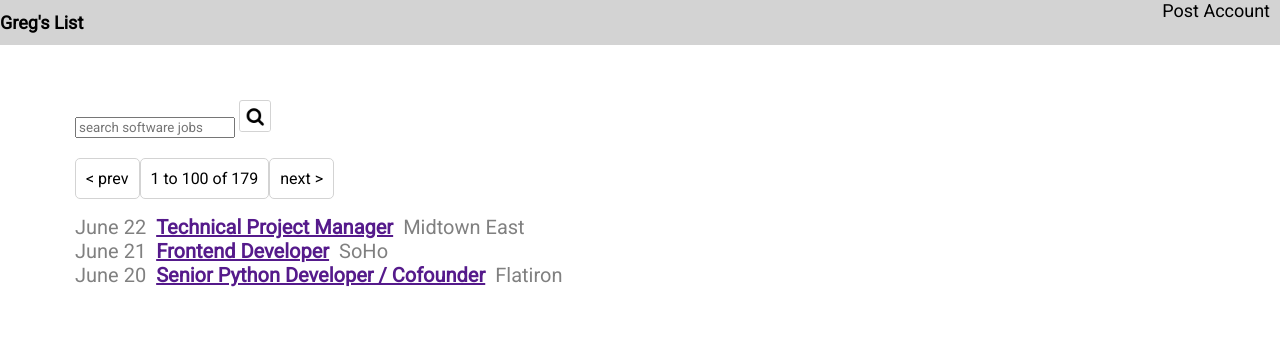
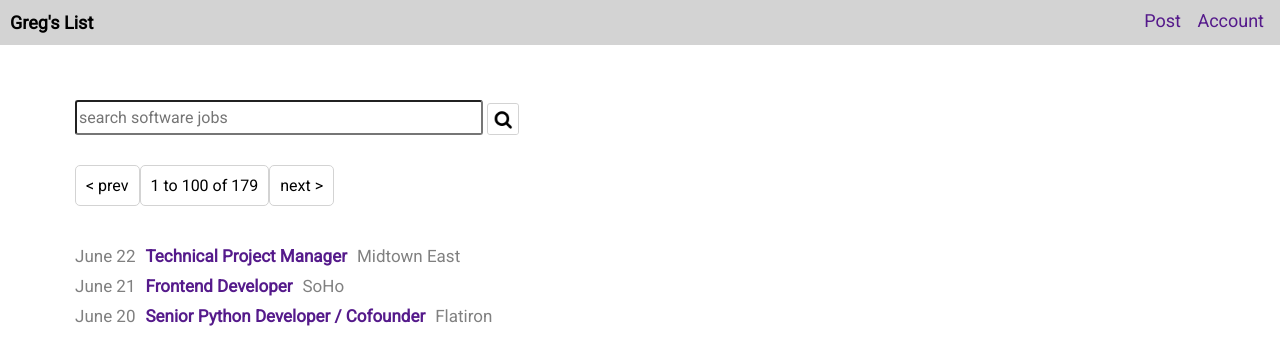
Before and after one commit to TCHayes/gregs-list, a plain HTML site: page index.html in a window 1280 px wide. Drawn offline with Linux system fonts and the light colour scheme.

Commit message:
Updates main search box to better fit prototype; places search button image next to bar with vertical align; minor font resizing to match prototype.

```diff
--- a/css/main.css
+++ b/css/main.css
@@ -1,5 +1,9 @@
 * {
 	font-family: 'Roboto', sans-serif;
+}
+
+a {
+	text-decoration: none;
 }
 
 body{
@@ -16,9 +20,15 @@ header h1, header nav, nav ul, nav ul li {
 	display: inline-block;
 	font-size: 18px;
 }
+
+header h1 {
+	padding-left: 10px;
+}
+
 nav {
 	position: absolute;
 	right: 10px;
+	top: 10px;
 }
 
 nav ul {
@@ -27,19 +37,37 @@ nav ul {
 	list-style: none;
 }
 
+nav li {
+	padding-left: 6px;
+	padding-right: 6px;
+	color: purple;
+}
+
 main {
 	margin-top: 100px;
 	margin-left: 75px;
 }
 
-.search-logo {
-	width: 30px;
-	border: 1px solid lightgray;
+.search-input {
+	display:inline-block;
+	padding-top: 0px;
+	font-size: 16px;
+	height: 30px;
+	width: 400px;
 	border-radius: 3px;
 }
 
+.search-logo {
+	display:inline-block;
+	border: 1px solid lightgray;
+	border-radius: 3px;
+	width: 30px;
+	vertical-align: bottom;
+}
+
 .search-nav {
-	padding-top: 20px;
+	padding-top: 30px;
+	padding-bottom: 30px;
 	font-size: 0px;
 }
 
@@ -55,16 +83,22 @@ main {
 .results {
 	list-style: none;
 	padding: 0;
+	margin: 0px;
+}
+
+.result {
+	margin-top: 10px;
+	margin-bottom: 10px;
 }
 
 .result-title {
 	font-weight: bold;
-	font-size: 20px;
+	font-size: 17px;
 	margin-left: 10px;
 	margin-right: 10px;
 }
 
 .result-date, .result-location {
 	color: gray;
-	font-size: 20px;
+	font-size: 17px;
 }
--- a/index.html
+++ b/index.html
@@ -11,14 +11,14 @@
 		<h1>Greg's List</h1>
 		<nav>
 			<ul>
-				<li>Post</li>
-				<li>Account</li>
+				<li><a href>Post</a></li>
+				<li><a href>Account</a></li>
 			</ul>
 		</nav>
 	</header>
 	<main>
 		<form class="search-box">
-			<input type="text" name="job-search" placeholder="search software jobs">
+			<input type="text" class="search-input" placeholder="search software jobs">
 			<input type="image" src="images/magnifying-glass.png" alt="Submit Search" class="search-logo">
 		</form>
 		<div class="search-nav">
```
